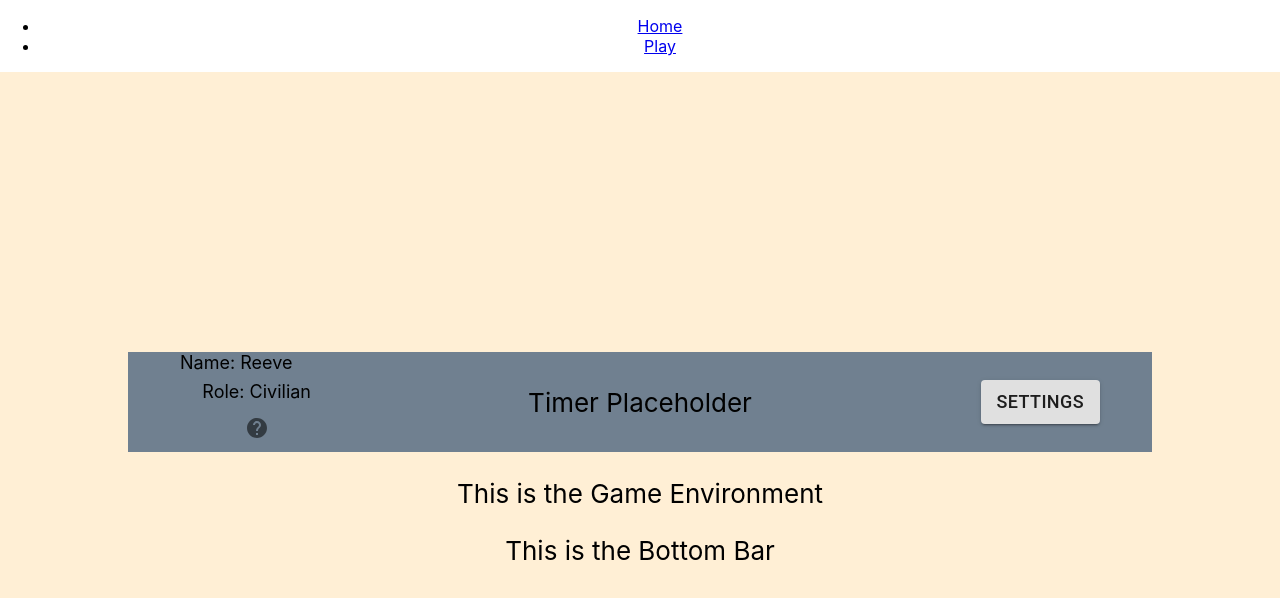
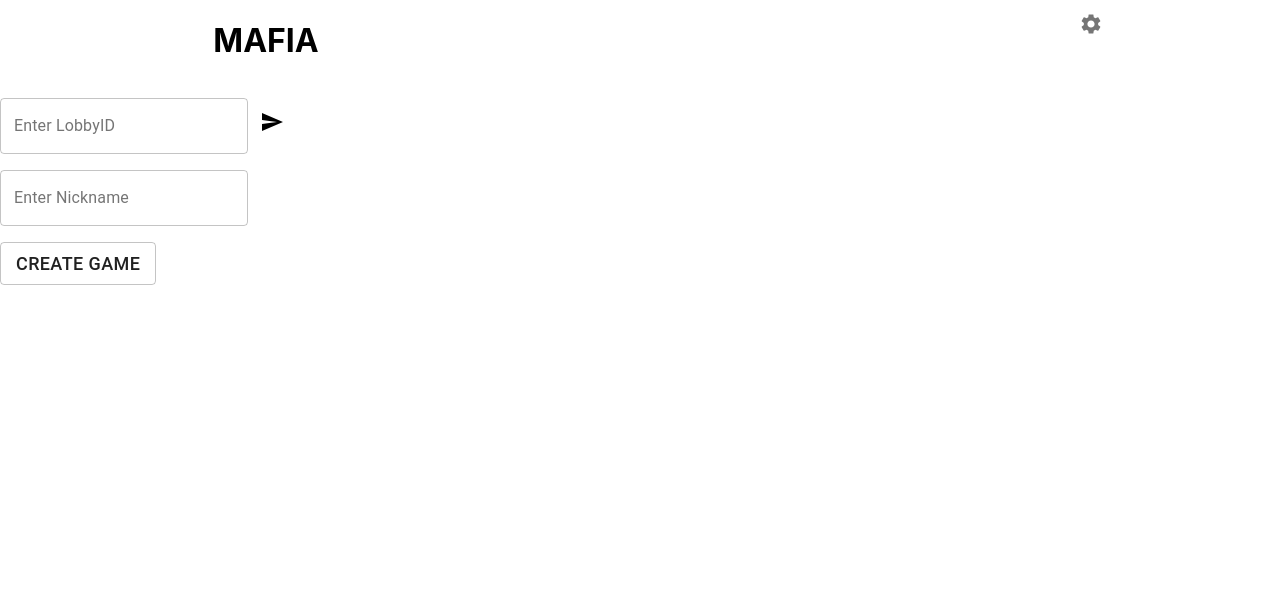
Before and after one commit to Mafia-Hands/Mafia, a React (Create React App) app in the folder frontend/: page / in a window 1280 px wide. Shown: the top 598 px of the page. Built offline with nearby package versions, Linux system fonts and the light colour scheme.

Commit message:
solve all prettier issue in HomeScreen

```diff
--- a/frontend/src/App.js
+++ b/frontend/src/App.js
@@ -1,20 +1,28 @@
 import './App.css';
-import { BrowserRouter as Router, Switch, Route } from 'react-router-dom';
+import { BrowserRouter as Router, Switch, Route, useHistory } from 'react-router-dom';
 import PlayScreen from './Pages/PlayScreen';
 import Home from './Pages/Home';
+import React, { useState, useEffect } from 'react';
+import HomeScreen from './Components/HomeScreen';
 
 function App() {
+    const [lobbyId, setLobbyId] = useState();
+
+    const history = useHistory();
+
+    useEffect(() => {
+        history.push(lobbyId);
+    }, [lobbyId]);
+
     return (
-        <Router>
-            <Switch>
-                <Route exact path="/">
-                    <Home />
-                </Route>
-                <Route path="/play">
-                    <PlayScreen />
-                </Route>
-            </Switch>
-        </Router>
+        <Switch>
+            <Route exact path="/">
+                <HomeScreen />
+            </Route>
+            {/* <Route path="/play">
+                <PlayScreen />
+            </Route> */}
+        </Switch>
     );
 }
 
--- a/frontend/src/Components/CodeJoinBar.jsx
+++ b/frontend/src/Components/CodeJoinBar.jsx
@@ -1,21 +1,31 @@
-import  React, {useState} from 'react';
-import {TextField} from '@material-ui/core';
+import React, { useState } from 'react';
+import { TextField } from '@material-ui/core';
 import SendIcon from '@material-ui/icons/Send';
 import IconButton from '@material-ui/core/IconButton';
 
 const CodeJoinBar = () => {
-    const [data,setData] = useState(null);
+    const [data, setData] = useState(null);
 
     const handleID = (LobbyID) => {
-        setData(LobbyID.target.value)
-    }
+        setData(LobbyID.target.value);
+    };
 
     return (
         /* supposed to enter Lobby ID to join the lobby */
         /* button will have onClick to join */
         <div>
-            <TextField color= "secondary" value={data} label="Enter LobbyID" variant= "outlined" type= "text" onChange = {handleID}></TextField>
-            <IconButton color="inherit"> <SendIcon/> </IconButton>
+            <TextField
+                color="secondary"
+                value={data}
+                label="Enter LobbyID"
+                variant="outlined"
+                type="text"
+                onChange={handleID}
+            />
+            <IconButton color="inherit">
+                {' '}
+                <SendIcon />{' '}
+            </IconButton>
         </div>
     );
 };
--- a/frontend/src/Components/CreateGame.jsx
+++ b/frontend/src/Components/CreateGame.jsx
@@ -1,4 +1,4 @@
-import  React from 'react';
+import React from 'react';
 import Button from '@material-ui/core/Button';
 
 const CreateGame = () => {
--- a/frontend/src/Components/NicknameBar.jsx
+++ b/frontend/src/Components/NicknameBar.jsx
@@ -1,8 +1,7 @@
-import  React, {useState} from 'react';
-import {TextField} from '@material-ui/core';
+import React, { useState } from 'react';
+import { TextField } from '@material-ui/core';
 import SendIcon from '@material-ui/icons/Send';
 import IconButton from '@material-ui/core/IconButton';
-
 
 const NicknameBar = () => {
     const [data, setData] = useState(null);
@@ -15,23 +14,29 @@ const NicknameBar = () => {
 
     const saveNickName = () => {
         setPrint(true);
-    }
+    };
 
     const handleName = (userNickname) => {
-        setData(userNickname.target.value)
+        setData(userNickname.target.value);
         setPrint(false);
-    }
+    };
 
     return (
-
         <div>
-            {
-                print?
-                <h1>{data}</h1>
-                :null
-            }
-            <TextField color="secondary" id="userNickName" label="Enter Nickname" variant="outlined" onChange = {handleName}></TextField>
-            {data && (<IconButton color="inherit" onClick={saveNickName}> <SendIcon/> </IconButton>)}
+            {print ? <h1>{data}</h1> : null}
+            <TextField
+                color="secondary"
+                id="userNickName"
+                label="Enter Nickname"
+                variant="outlined"
+                onChange={handleName}
+            />
+            {data && (
+                <IconButton color="inherit" onClick={saveNickName}>
+                    {' '}
+                    <SendIcon />{' '}
+                </IconButton>
+            )}
         </div>
     );
 };
--- a/frontend/src/index.js
+++ b/frontend/src/index.js
@@ -7,7 +7,9 @@ import reportWebVitals from './reportWebVitals';
 
 ReactDOM.render(
     <React.StrictMode>
-        <App />
+        <Router>
+            <App />
+        </Router>
     </React.StrictMode>,
     document.getElementById('root')
 );
```
Also changed, not shown: frontend/src/Components/HomeScreen.jsx (+25 -20 lines), frontend/src/Components/IDGenerator.jsx (added, +9 -0 lines), frontend/src/Components/NewGameScreen.jsx (+10 -10 lines).
